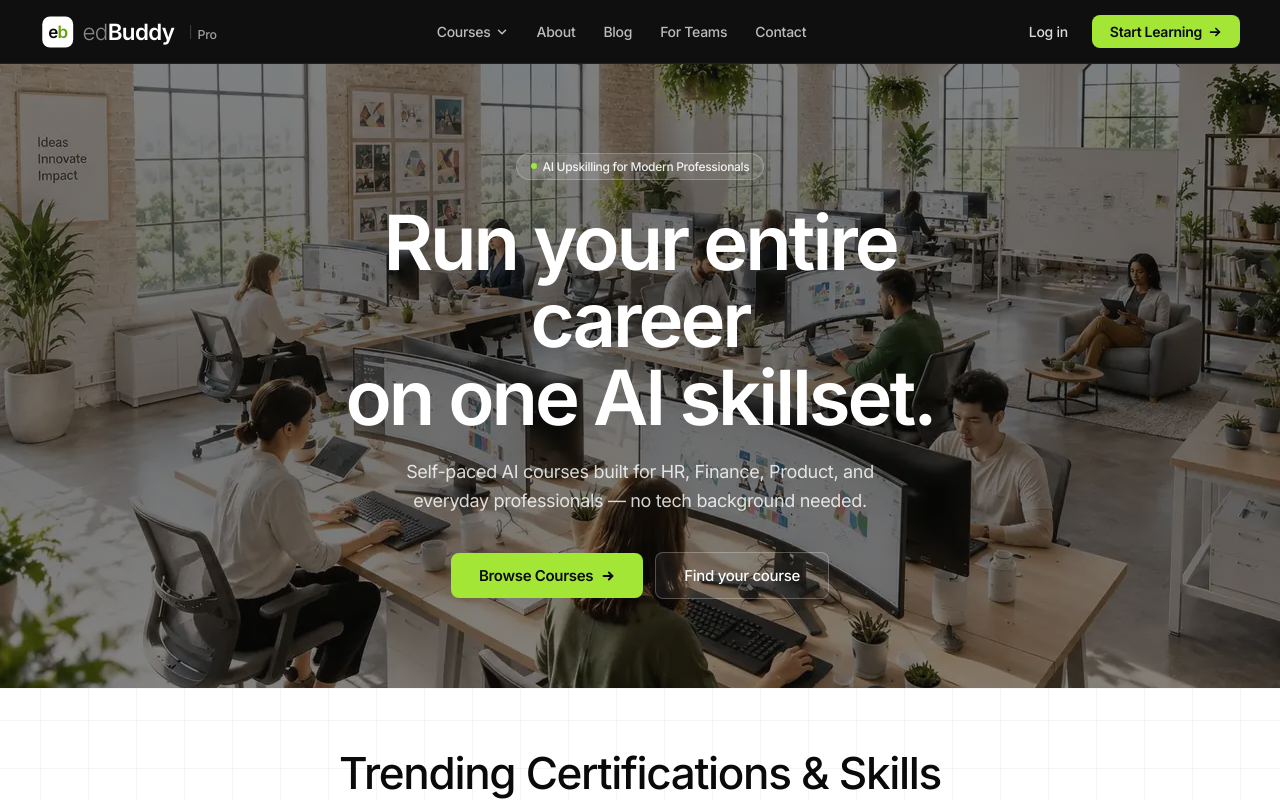
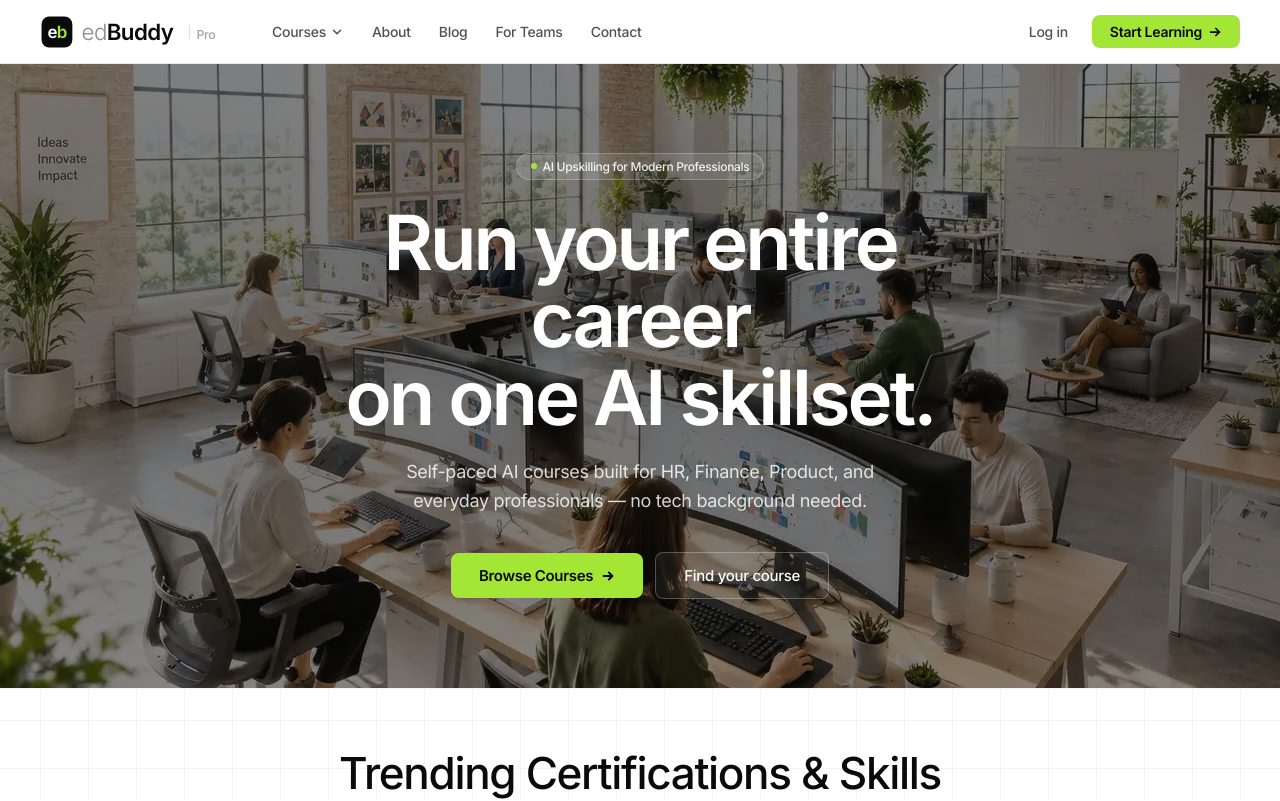
Before and after one commit to Pavan-PM-Portfolio/edbuddy2, a plain HTML site: page index.html in a window 1280 px wide. Shown: the top 801 px of the page. Drawn offline with Linux system fonts and the light colour scheme.

Commit message:
Update index.html

```diff
--- a/index.html
+++ b/index.html
@@ -76,16 +76,16 @@
     display: flex;
     align-items: center;
     padding: 0 32px;
-    background: #0F0F0F;
+    background: #ffffff;
     transition: background 0.3s, border-color 0.3s, backdrop-filter 0.3s;
-    border-bottom: 1px solid rgba(255,255,255,0.07);
+    border-bottom: 1px solid #ececec;
   }
 
   nav.scrolled {
-    background: rgba(15,15,15,0.9);
+    background: rgba(255,255,255,0.9);
     backdrop-filter: blur(16px);
     -webkit-backdrop-filter: blur(16px);
-    border-bottom-color: rgba(255,255,255,0.1);
+    border-bottom-color: rgba(10,10,10,0.08);
   }
 
   .nav-inner {
@@ -117,7 +117,7 @@
     display: flex;
     align-items: center;
     gap: 4px;
-    margin: 0 auto;
+    margin: 0 auto 0 32px;
     list-style: none;
   }
 
@@ -130,7 +130,7 @@
     border-radius: 100px;
     font-size: 14px;
     font-weight: 500;
-    color: rgba(255,255,255,0.72);
+    color: var(--neutral-600);
     text-decoration: none;
     background: none;
     border: none;
@@ -143,8 +143,8 @@
 
   .nav-links a:hover,
   .nav-dropdown-trigger:hover {
-    color: #ffffff;
-    background: rgba(255,255,255,0.08);
+    color: var(--black);
+    background: var(--neutral-100);
   }
 
   .nav-links .chevron {
@@ -310,7 +310,7 @@
     border-radius: 8px;
     font-size: 14px;
     font-weight: 500;
-    color: rgba(255,255,255,0.85);
+    color: var(--neutral-600);
     background: none;
     border: none;
     cursor: pointer;
@@ -320,7 +320,7 @@
     letter-spacing: var(--tracking-tight);
   }
 
-  .btn-ghost:hover { color: #ffffff; background: rgba(255,255,255,0.08); }
+  .btn-ghost:hover { color: var(--black); background: var(--neutral-100); }
 
   .btn-primary {
     padding: 8px 18px;
@@ -1797,13 +1797,13 @@
 
     <!-- Logo -->
     <a href="#" class="nav-logo">
-            <!-- edBuddy Pro lockup (dark nav) -->
-      <svg width="190" height="34" viewBox="0 0 244 44" fill="none" xmlns="http://www.w3.org/2000/svg" role="img" aria-label="edBuddy Pro">
-        <rect x="2" y="2" width="40" height="40" rx="10" fill="#ffffff"/>
-        <text x="22" y="30" text-anchor="middle" font-family="Inter, -apple-system, sans-serif" font-size="22" font-weight="600" letter-spacing="-1.2"><tspan fill="#0a0a0a">e</tspan><tspan fill="#65A30D">b</tspan></text>
-        <text x="54" y="32" font-family="Inter, -apple-system, sans-serif" font-size="29" letter-spacing="-0.8"><tspan fill="#ffffff" fill-opacity="0.5" font-weight="300">ed</tspan><tspan fill="#ffffff" font-weight="600">Buddy</tspan></text>
-        <line x1="194" y1="13" x2="194" y2="31" stroke="#ffffff" stroke-opacity="0.28" stroke-width="1"/>
-        <text x="203" y="31" font-family="Inter, -apple-system, sans-serif" font-size="16" font-weight="500" fill="#ffffff" fill-opacity="0.6">Pro</text>
+                  <!-- edBuddy Pro lockup -->
+      <svg width="188" height="34" viewBox="0 0 244 44" fill="none" xmlns="http://www.w3.org/2000/svg" role="img" aria-label="edBuddy Pro">
+        <rect x="2" y="2" width="40" height="40" rx="10" fill="#0A0A0A"/>
+        <text x="22" y="30" text-anchor="middle" font-family="Inter, -apple-system, sans-serif" font-size="22" font-weight="600" letter-spacing="-1.2"><tspan fill="#FFFFFF">e</tspan><tspan fill="#A3E635">b</tspan></text>
+        <text x="54" y="32" font-family="Inter, -apple-system, sans-serif" font-size="29" letter-spacing="-0.8"><tspan fill="#8A8A8A" font-weight="300">ed</tspan><tspan fill="#0A0A0A" font-weight="600">Buddy</tspan></text>
+        <line x1="194" y1="13" x2="194" y2="31" stroke="#D4D4D4" stroke-width="1"/>
+        <text x="203" y="31" font-family="Inter, -apple-system, sans-serif" font-size="16" font-weight="500" fill="#A3A3A3">Pro</text>
       </svg>
     </a>
 
```
